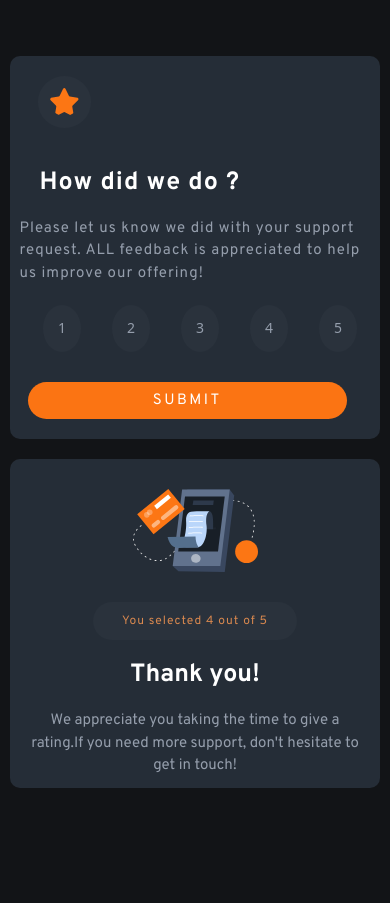
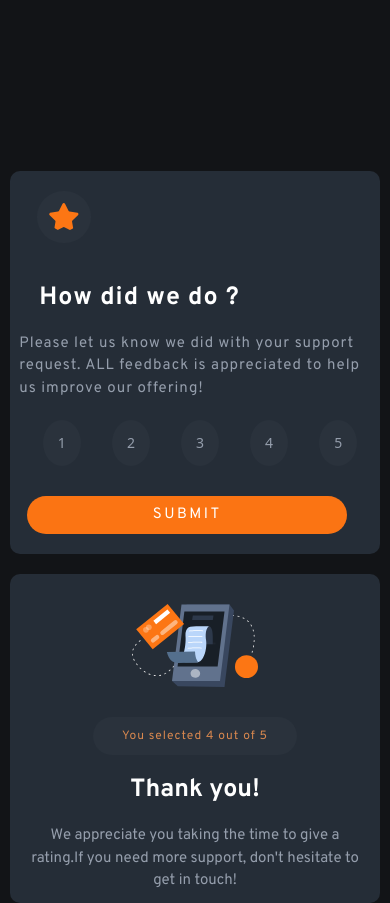
Before and after one commit to Miron-Silviu/interactive-rating, a website: page index.html in a window 390 px wide. Before the commit the page ends 844 px from the top, so only its background shows below. Drawn offline with nearby package versions, Linux system fonts and the light colour scheme.

Commit message:
Style :Update pop-up and container
-Improve mobile layout.

```diff
--- a/index.html
+++ b/index.html
@@ -57,7 +57,9 @@
         src="./images/illustration-thank-you.svg"
         alt="illustration"
       />
-      <div class="pop-up-info d-flex justify-content-center rounded-pill">
+      <div
+        class="pop-up-info d-flex justify-content-center rounded-pill hidden"
+      >
         <p class="info">You selected 4 out of 5</p>
       </div>
       <div class="content-contaier d-flex flex-column justify-content-center">
--- a/style.css
+++ b/style.css
@@ -46,15 +46,21 @@ body {
   flex-direction: column;
   align-items: center;
   justify-content: center;
+  gap: 20px;
 }
 
 /* Container */
+.container {
+  margin-top: 25rem;
+}
+.pop-up {
+  margin-bottom: 2rem;
+}
 .container,
 .pop-up {
   background-color: var(--Dark-Blue);
-  margin: 1rem;
   height: auto;
-  width: auto;
+  width: 95%;
 }
 
 .start-image {
@@ -148,7 +154,7 @@ body {
   .container,
   .pop-up {
     background-color: var(--Dark-Blue);
-    margin: 1rem;
+    margin-top: 1rem;
     height: auto;
     width: 35%;
   }
```
